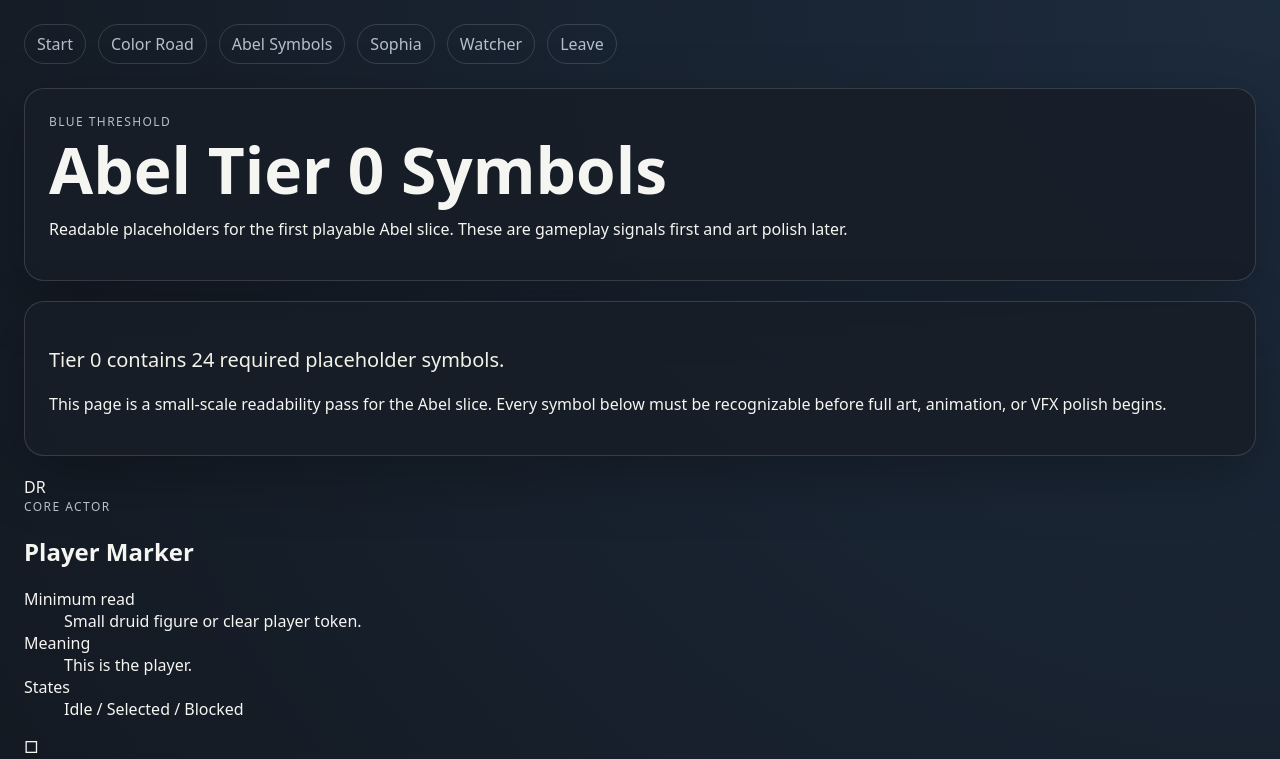
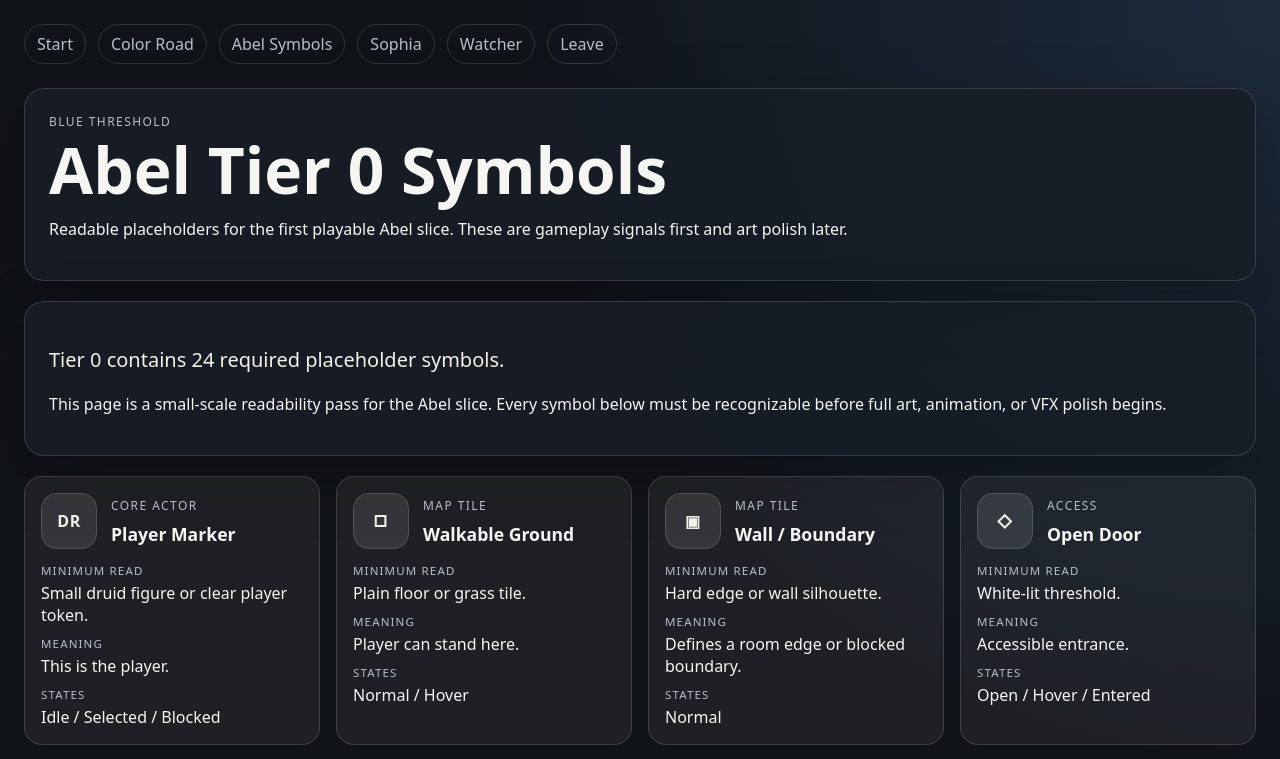
Before and after one commit to FunctionNim/grimoire-static-prototype, a Next.js app: page /abel-symbols in a window 1280 px wide. Shown: the top 759 px of the page. Built offline with nearby package versions, Linux system fonts and the light colour scheme.

Commit message:
feat: style Abel tier 0 symbol placeholders

```diff
--- a/styles/globals.css
+++ b/styles/globals.css
@@ -180,3 +180,64 @@ a {
   color: var(--blue);
   font-size: 1.5rem;
 }
+
+.symbol-grid {
+  display: grid;
+  grid-template-columns: repeat(auto-fit, minmax(260px, 1fr));
+  gap: 16px;
+}
+
+.symbol-card {
+  border: 1px solid var(--line);
+  border-radius: 18px;
+  padding: 16px;
+  background: rgba(255, 255, 255, 0.06);
+}
+
+.symbol-card-header {
+  display: flex;
+  align-items: center;
+  gap: 14px;
+  margin-bottom: 14px;
+}
+
+.symbol-card h2 {
+  margin: 0;
+  font-size: 1.1rem;
+}
+
+.symbol-glyph {
+  flex: 0 0 auto;
+  width: 56px;
+  height: 56px;
+  border: 1px solid var(--line);
+  border-radius: 16px;
+  display: grid;
+  place-items: center;
+  background: rgba(255, 255, 255, 0.1);
+  color: var(--white);
+  font-weight: 800;
+  letter-spacing: 0.04em;
+}
+
+.symbol-details {
+  display: grid;
+  gap: 10px;
+  margin: 0;
+}
+
+.symbol-details div {
+  display: grid;
+  gap: 4px;
+}
+
+.symbol-details dt {
+  color: var(--muted);
+  font-size: 0.72rem;
+  letter-spacing: 0.1em;
+  text-transform: uppercase;
+}
+
+.symbol-details dd {
+  margin: 0;
+}
```
